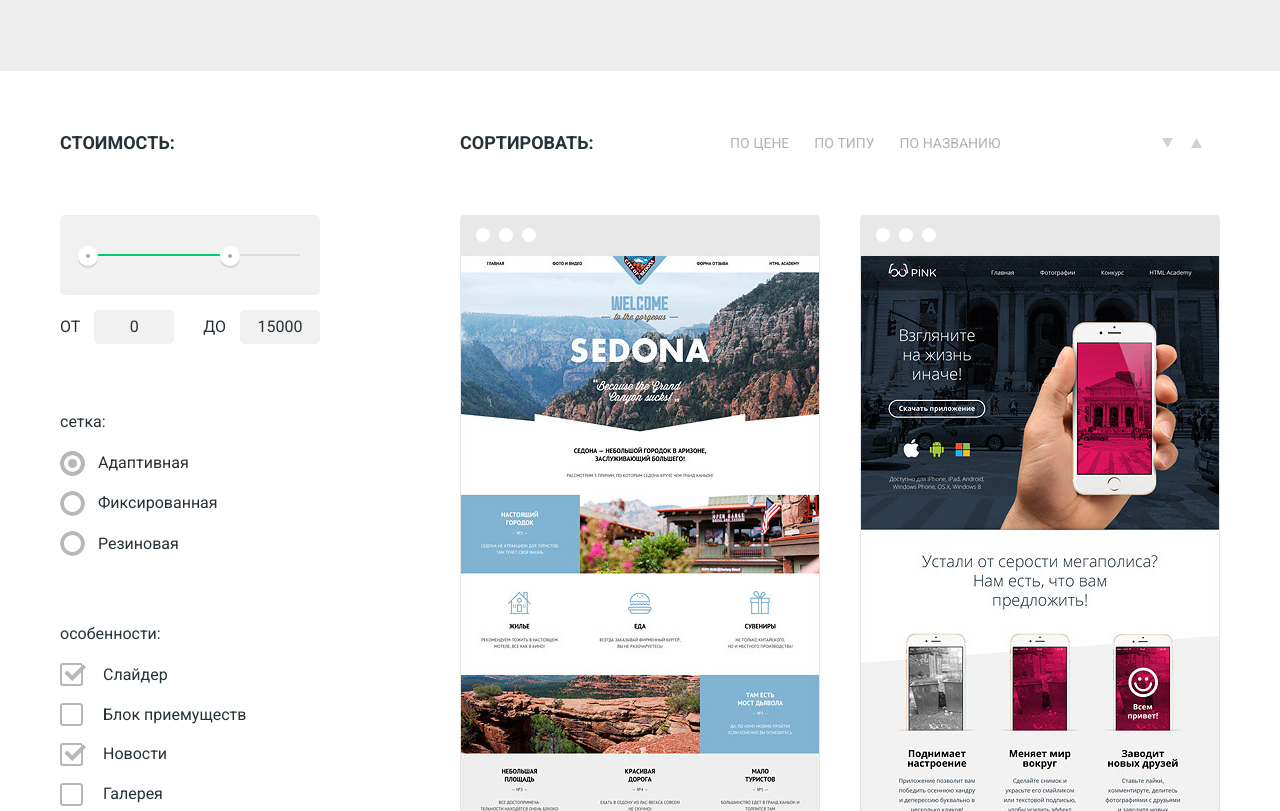
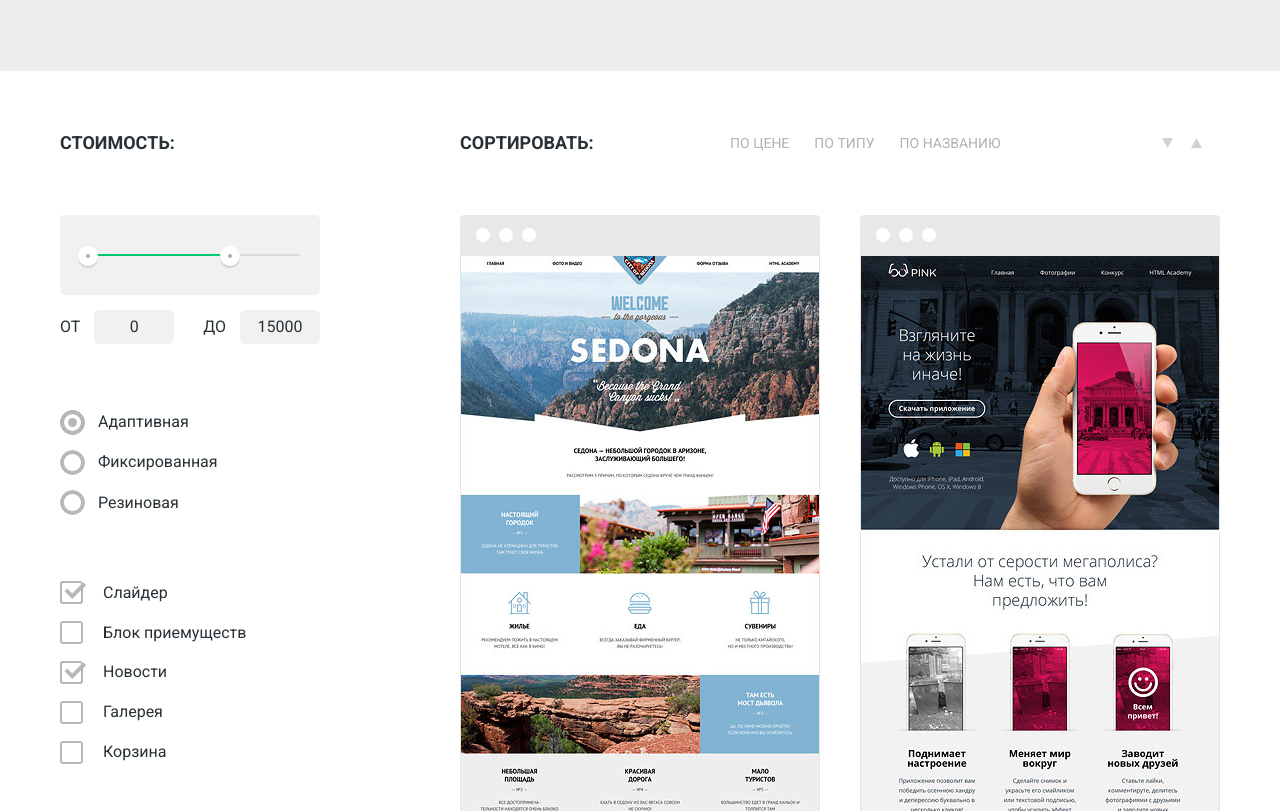
Before and after one commit to shipunovich/598877-nerds, a plain HTML site: page inner.html in a window 1280 px wide. Shown: the part 244-1055 px from the top of the page. Drawn offline with nearby package versions, Linux system fonts and the light colour scheme.

Commit message:
Исправлены ошибки валидации3

```diff
--- a/inner.html
+++ b/inner.html
@@ -60,7 +60,7 @@
 
            <li>
              <ul class="filters_grid">
-               <p>сетка:</p>
+
                <li>
                 <label>
                   <input class="radio" type="radio" name="grid" value="adaptive" checked>
@@ -87,7 +87,7 @@
 
            <li>
              <ul class="filters_features">
-               <p>особенности:</p>
+
                  <li>
                    <label>
                    <input class="checkbox" type="checkbox" name="features" value="slider" checked>
```
